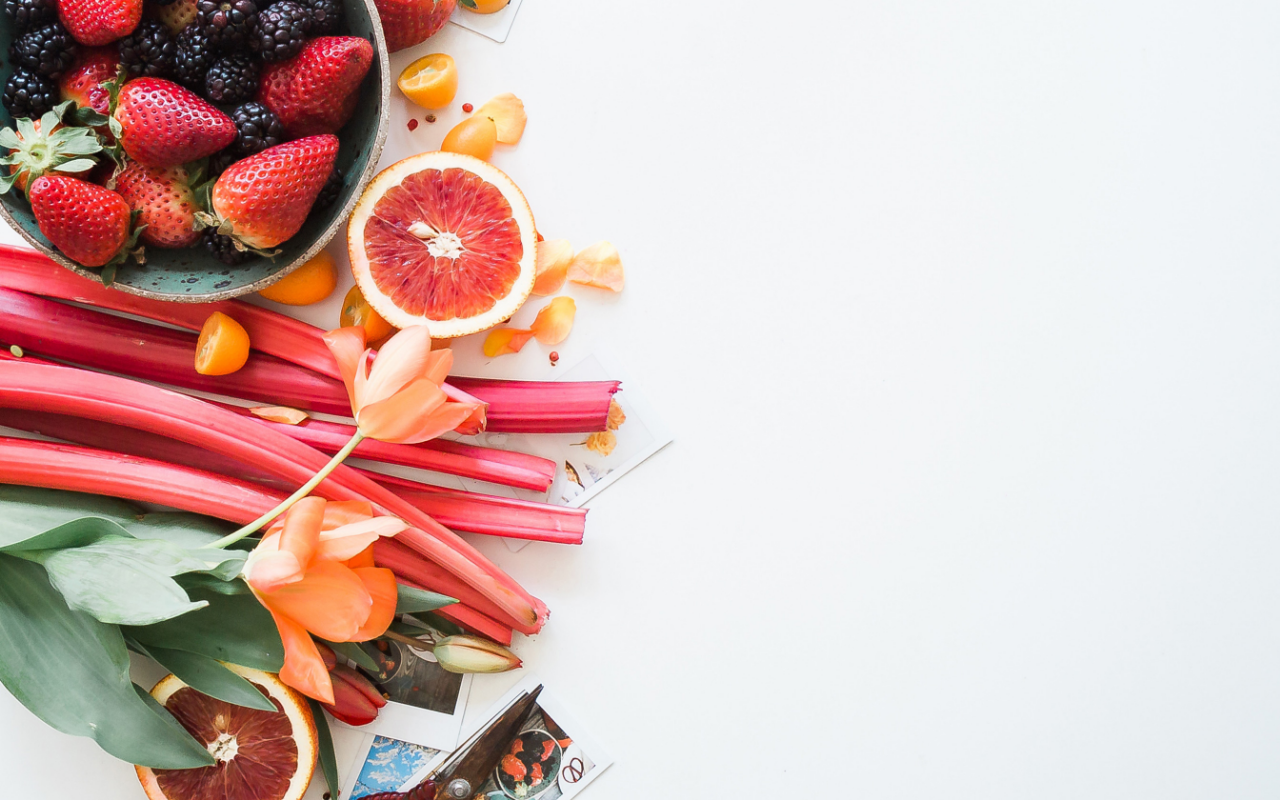
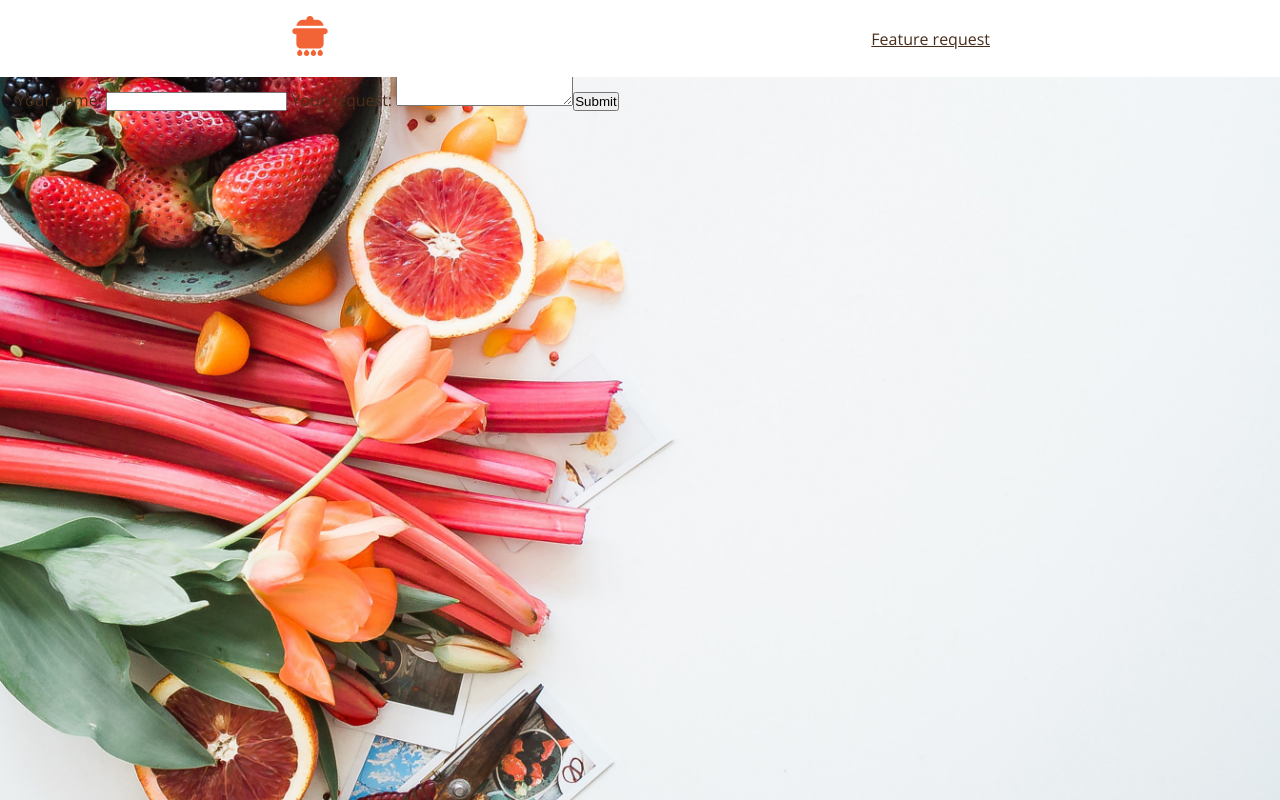
Before and after one commit to JoseeWouters/WhatDinner, a Nuxt app: page /feature-request in a window 1280 px wide. Before the commit this address had no page. Built offline with nearby package versions, Linux system fonts and the light colour scheme.

Commit message:
Add first version of header and feature request page

```diff
--- a/assets/css/base/_body.scss
+++ b/assets/css/base/_body.scss
@@ -19,8 +19,8 @@
 body {
     color: $secondary;
     font-family: 'Open Sans', sans-serif;
-    width: 100vw;
-    height: 100vh;
+    max-width: 100vw;
+    min-height: 100vh;
     padding: 1em;
     background: url('/images/home-background-brooke-lark.jpg') no-repeat left center /cover;
 }
@@ -38,3 +38,7 @@ img {
     display: block;
     max-width: 100%;
 }
+
+.hidden {
+    visibility: hidden;
+}
--- /dev/null
+++ b/components/app/appHeader.vue
@@ -0,0 +1,45 @@
+<template>
+    <header class="header">
+        <nav class="top-nav">
+            <nuxt-link to="/"><icon-what-dinner/></nuxt-link>
+            <nuxt-link to="/feature-request">Feature request</nuxt-link>
+        </nav>
+    </header>
+</template>
+
+<script>
+
+import iconWhatDinner from '@/components/icons/iconWhatDinner.vue'
+
+export default {
+    components: {
+        iconWhatDinner
+    }
+}
+</script>
+
+<style lang="scss" scoped>
+.header {
+    background-color: #fff;
+    width: 100%;
+    position: absolute;
+    top: 0;
+    left: 0;
+    display: flex;
+    justify-content: center;
+    padding: 1em;
+}
+
+.logo {
+    fill: $primary;
+    height: 40px;
+}
+
+.top-nav {
+    width: 100%;
+    max-width: 700px;
+    display: flex;
+    justify-content: space-between;
+    align-items: center;
+}
+</style>
--- /dev/null
+++ b/components/icons/iconWhatDinner.vue
@@ -0,0 +1,5 @@
+<template>
+    <svg xmlns="http://www.w3.org/2000/svg" viewBox="0 0 511.999 511.999" class="logo">
+    <path d="M342.029 47.841H302.46V46.46C302.46 20.843 281.617 0 256 0s-46.461 20.843-46.461 46.461v1.381h-39.57c-45.382 0-82.889 34.337-87.921 78.394h347.903c-5.033-44.057-42.54-78.395-87.922-78.395zM132.368 433.909l-7.415-4.652-7.415 4.652c-2.739 1.719-26.763 17.553-26.763 43.913 0 18.845 15.332 34.177 34.178 34.177s34.178-15.332 34.178-34.177c0-26.36-24.024-42.194-26.763-43.913zM219.732 433.909l-7.415-4.652-7.415 4.652c-2.739 1.719-26.763 17.553-26.763 43.913 0 18.845 15.332 34.177 34.178 34.177 18.846 0 34.178-15.332 34.178-34.177 0-26.36-24.024-42.194-26.763-43.913zM307.096 433.909l-7.415-4.652-7.415 4.652c-2.739 1.719-26.762 17.553-26.762 43.913 0 18.845 15.332 34.177 34.178 34.177 18.846 0 34.178-15.332 34.178-34.177-.001-26.36-24.024-42.194-26.764-43.913zM394.46 433.909l-7.415-4.652-7.415 4.652c-2.739 1.719-26.763 17.553-26.763 43.913 0 18.845 15.332 34.177 34.178 34.177 18.846 0 34.178-15.332 34.178-34.177.001-26.36-24.023-42.194-26.763-43.913zM444.637 156.896H67.362c-20.856 0-37.824 16.967-37.824 37.823s16.967 37.825 37.824 37.825h14.106V354.58c0 34.638 28.18 62.818 62.818 62.818h223.427c34.638 0 62.818-28.18 62.818-62.818V232.542h14.106c20.856 0 37.824-16.967 37.824-37.823-.001-20.856-16.968-37.823-37.824-37.823z"/>
+    </svg>
+</template>
--- /dev/null
+++ b/layouts/default.vue
@@ -0,0 +1,21 @@
+<template>
+    <div class="wrapper">
+        <app-header/>
+        <nuxt/>
+    </div>
+</template>
+
+<script>
+
+import appHeader from '@/components/app/appHeader.vue'
+
+export default {
+    components: {
+        appHeader
+    }
+}
+</script>
+
+<style>
+
+</style>
--- /dev/null
+++ b/pages/feature-request.vue
@@ -0,0 +1,27 @@
+<template>
+    <main class="main">
+        <h1 class="title">Feature request</h1>
+        <form name="request" method="POST" netlify-honeypot="bot-field" data-netlify="true">
+            <fieldset class="hidden">
+                <label for="bot-field">Don't fill this in if you're human</label>
+                <input name="bot-field">
+            </fieldset>
+
+            <label for="Name">
+                Your name:
+            </label>
+            <input type="text" name="name">
+            <label for="message">
+                Your request:
+            </label>
+            <textarea name="message"></textarea>
+            <button type="submit">Submit</button>
+        </form>
+    </main>
+</template>
+
+<script>
+export default {
+
+}
+</script>
--- a/pages/index.vue
+++ b/pages/index.vue
@@ -1,6 +1,6 @@
 <template>
-    <main>
-      <h1>What Dinner?</h1>
+    <main class="main">
+      <h1 class="title">What Dinner?</h1>
       <p>
           Can't decide what to have for dinner? Store your favorite meals in the app and let it decide for you!
       </p>
@@ -31,7 +31,7 @@ export default {
 </script>
 
 <style lang="scss">
-main {
+.main {
     padding: 1em;
     -webkit-backdrop-filter: blur(2px);
     backdrop-filter: blur(2px);
@@ -54,7 +54,7 @@ main {
     }
 }
 
-h1 {
+.title {
     font-size: 3rem;
 }
 </style>
```
